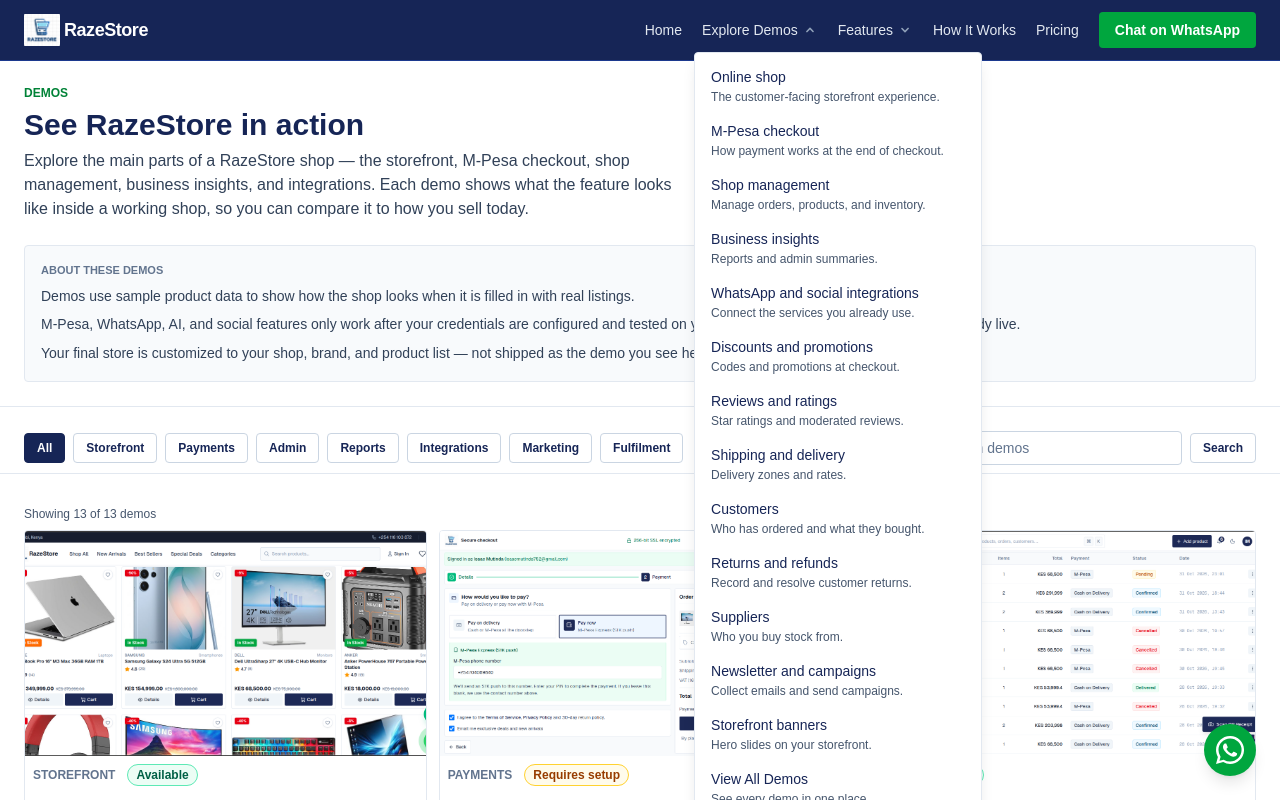
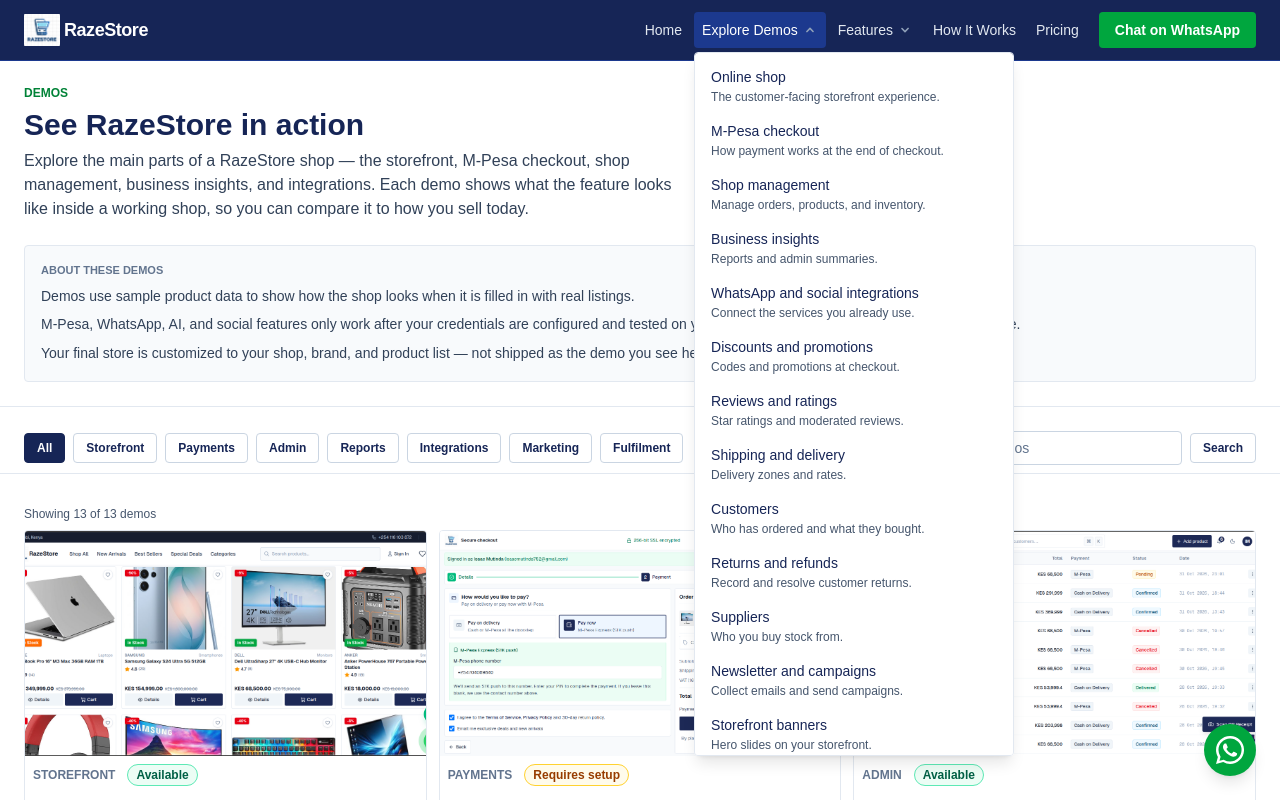
Before and after one commit to RayzAnalytic/myshopsales, a Next.js app in the folder myshopsales/: page /demos in a window 1280 px wide. Both pictures are taken after a click on the button "Explore Demos". Shown: the top 800 px of the page. Built offline with nearby package versions, Linux system fonts and the light colour scheme.

Commit message:
fix: resolve build errors (localeCompare overload, FocusEvent type) and approve unrs-resolver install script

```diff
--- a/myshopsales/components/DesktopMenu.tsx
+++ b/myshopsales/components/DesktopMenu.tsx
@@ -1,6 +1,7 @@
 "use client";
 
 import Link from "next/link";
+import { usePathname } from "next/navigation";
 import { useCallback, useEffect, useRef, useState } from "react";
 import type { NavItem } from "@/components/Navbar";
 
@@ -8,7 +9,28 @@ type DesktopMenuProps = {
     items: NavItem[];
 };
 
+function isActivePath(pathname: string, href: string): boolean {
+    if (href.includes("#")) return false;
+    if (href === "/") return pathname === "/";
+    return pathname === href || pathname.startsWith(`${href}/`);
+}
+
+function triggerOrLinkClasses(active: boolean): string {
+    const base =
+        "inline-flex items-center gap-1 rounded px-2 py-2 text-sm font-medium transition-colors focus-visible:outline-2 focus-visible:outline-offset-2 focus-visible:outline-white";
+    return active
+        ? `${base} bg-blue-900 text-white`
+        : `${base} text-slate-200 hover:bg-blue-900 hover:text-white`;
+}
+
+function panelLinkClasses(active: boolean): string {
+    const base =
+        "block rounded px-2 py-1.5 text-sm transition-colors focus-visible:bg-slate-100 focus-visible:outline-2 focus-visible:outline-offset-2 focus-visible:outline-blue-950";
+    return active ? `${base} bg-slate-100` : `${base} hover:bg-slate-50`;
+}
+
 export default function DesktopMenu({ items }: DesktopMenuProps) {
+    const pathname = usePathname() ?? "/";
     const [openIndex, setOpenIndex] = useState<number | null>(null);
     const menuRef = useRef<HTMLDivElement | null>(null);
     const triggerRefs = useRef<Array<HTMLButtonElement | null>>([]);
@@ -47,19 +69,19 @@ export default function DesktopMenu({ items }: DesktopMenuProps) {
         setOpenIndex((current) => (current === index ? null : index));
     }
 
+    function getPanelLinks(index: number): HTMLAnchorElement[] {
+        const panel = panelRefs.current[index];
+        if (!panel) return [];
+        return Array.from(panel.querySelectorAll<HTMLAnchorElement>("a[href]"));
+    }
+
     function focusFirstItem(index: number) {
-        const panel = panelRefs.current[index];
-        if (!panel) return;
-        const first = panel.querySelector<HTMLAnchorElement>("a[href]");
-        first?.focus();
+        getPanelLinks(index)[0]?.focus();
     }
 
     function focusLastItem(index: number) {
-        const panel = panelRefs.current[index];
-        if (!panel) return;
-        const links = panel.querySelectorAll<HTMLAnchorElement>("a[href]");
-        const last = links[links.length - 1];
-        last?.focus();
+        const links = getPanelLinks(index);
+        links[links.length - 1]?.focus();
     }
 
     function handleTriggerKeyDown(
@@ -68,25 +90,14 @@ export default function DesktopMenu({ items }: DesktopMenuProps) {
     ) {
         if (event.key === "ArrowDown") {
             event.preventDefault();
-            if (openIndex !== index) {
-                setOpenIndex(index);
-            }
+            if (openIndex !== index) setOpenIndex(index);
             window.requestAnimationFrame(() => focusFirstItem(index));
             return;
         }
         if (event.key === "ArrowUp") {
             event.preventDefault();
-            if (openIndex !== index) {
-                setOpenIndex(index);
-            }
+            if (openIndex !== index) setOpenIndex(index);
             window.requestAnimationFrame(() => focusLastItem(index));
-            return;
-        }
-        if (event.key === "Enter" || event.key === " " || event.key === "Spacebar") {
-            return;
-        }
-        if (event.key === "Tab" && openIndex === index) {
-            closeAll();
         }
     }
 
@@ -94,15 +105,14 @@ export default function DesktopMenu({ items }: DesktopMenuProps) {
         event: React.KeyboardEvent<HTMLDivElement>,
         index: number,
     ) {
-        if (event.key !== "ArrowDown" && event.key !== "ArrowUp") return;
-        event.preventDefault();
-
-        const panel = panelRefs.current[index];
-        if (!panel) return;
-        const links = Array.from(panel.querySelectorAll<HTMLAnchorElement>("a[href]"));
+        const links = getPanelLinks(index);
         if (links.length === 0) return;
 
-        const currentIndex = links.indexOf(document.activeElement as HTMLAnchorElement);
+        if (event.key === "ArrowDown" || event.key === "ArrowUp") {
+            event.preventDefault();
+            const currentIndex = links.indexOf(
+                document.activeElement as HTMLAnchorElement,
+            );
             let nextIndex = 0;
             if (event.key === "ArrowDown") {
                 nextIndex = currentIndex < links.length - 1 ? currentIndex + 1 : 0;
@@ -110,10 +120,22 @@ export default function DesktopMenu({ items }: DesktopMenuProps) {
                 nextIndex = currentIndex > 0 ? currentIndex - 1 : links.length - 1;
             }
             links[nextIndex]?.focus();
+            return;
+        }
+
+        if (event.key === "Home") {
+            event.preventDefault();
+            links[0]?.focus();
+            return;
+        }
+        if (event.key === "End") {
+            event.preventDefault();
+            links[links.length - 1]?.focus();
+        }
     }
 
     function handleWrapperBlur(
-        event: React.FocusEvent<HTMLDivElement>,
+        event: React.FocusEvent<HTMLElement>,
         index: number,
     ) {
         if (openIndex !== index) return;
@@ -133,12 +155,15 @@ export default function DesktopMenu({ items }: DesktopMenuProps) {
         <div ref={menuRef}>
             <ul className="flex items-center gap-1">
                 {items.map((item, index) => {
+                    const itemActive = isActivePath(pathname, item.href);
+
                     if (!item.children || item.children.length === 0) {
                         return (
                             <li key={item.href}>
                                 <Link
                                     href={item.href}
-                                    className="inline-flex items-center rounded px-2 py-2 text-sm font-medium text-slate-200 transition-colors hover:bg-blue-900 hover:text-white focus-visible:outline-2 focus-visible:outline-offset-2 focus-visible:outline-white"
+                                    aria-current={itemActive ? "page" : undefined}
+                                    className={triggerOrLinkClasses(itemActive)}
                                 >
                                     {item.label}
                                 </Link>
@@ -166,8 +191,10 @@ export default function DesktopMenu({ items }: DesktopMenuProps) {
                                 aria-haspopup="true"
                                 aria-controls={panelId}
                                 onClick={() => toggle(index)}
-                                onKeyDown={(event) => handleTriggerKeyDown(event, index)}
-                                className="inline-flex items-center gap-1 rounded px-2 py-2 text-sm font-medium text-slate-200 transition-colors hover:bg-blue-900 hover:text-white focus-visible:outline-2 focus-visible:outline-offset-2 focus-visible:outline-white"
+                                onKeyDown={(event) =>
+                                    handleTriggerKeyDown(event, index)
+                                }
+                                className={triggerOrLinkClasses(itemActive || isOpen)}
                             >
                                 <span>{item.label}</span>
                                 <svg
@@ -190,16 +217,30 @@ export default function DesktopMenu({ items }: DesktopMenuProps) {
                                         panelRefs.current[index] = element;
                                     }}
                                     aria-labelledby={triggerId}
-                                    onKeyDown={(event) => handlePanelKeyDown(event, index)}
-                                    className="absolute left-0 top-full z-50 mt-1 w-72 rounded border border-slate-200 bg-white p-2 shadow-lg"
+                                    onKeyDown={(event) =>
+                                        handlePanelKeyDown(event, index)
+                                    }
+                                    className="absolute left-0 top-full z-50 mt-1 max-h-[calc(100vh-6rem)] w-72 overflow-y-auto overscroll-contain rounded border border-slate-200 bg-white p-2 shadow-lg sm:w-80"
                                 >
                                     <ul className="flex flex-col space-y-1">
-                                        {item.children.map((child) => (
+                                        {item.children.map((child) => {
+                                            const childActive = isActivePath(
+                                                pathname,
+                                                child.href,
+                                            );
+                                            return (
                                                 <li key={child.href}>
                                                     <Link
                                                         href={child.href}
                                                         onClick={closeAll}
-                                                    className="block rounded px-2 py-1.5 text-sm text-slate-800 transition-colors hover:bg-slate-50 focus-visible:bg-slate-50 focus-visible:outline-2 focus-visible:outline-offset-2 focus-visible:outline-blue-950"
+                                                        aria-current={
+                                                            childActive
+                                                                ? "page"
+                                                                : undefined
+                                                        }
+                                                        className={panelLinkClasses(
+                                                            childActive,
+                                                        )}
                                                     >
                                                         <span className="block font-medium text-blue-950">
                                                             {child.label}
@@ -211,7 +252,8 @@ export default function DesktopMenu({ items }: DesktopMenuProps) {
                                                         ) : null}
                                                     </Link>
                                                 </li>
-                                        ))}
+                                            );
+                                        })}
                                     </ul>
                                 </div>
                             ) : null}
--- a/myshopsales/package.json
+++ b/myshopsales/package.json
@@ -14,7 +14,8 @@
     "react-dom": "19.3.0"
   },
   "allowScripts": {
-    "sharp": true
+    "sharp": true,
+    "unrs-resolver": true
   },
   "devDependencies": {
     "@tailwindcss/turbopack": "^4",
```
Also changed, not shown: myshopsales/components/demos/DemoGrid.tsx (+10 -14 lines), 1 other file (tests, documents, lock files or other folders). Lines whose indentation alone changed are shown as unchanged.
